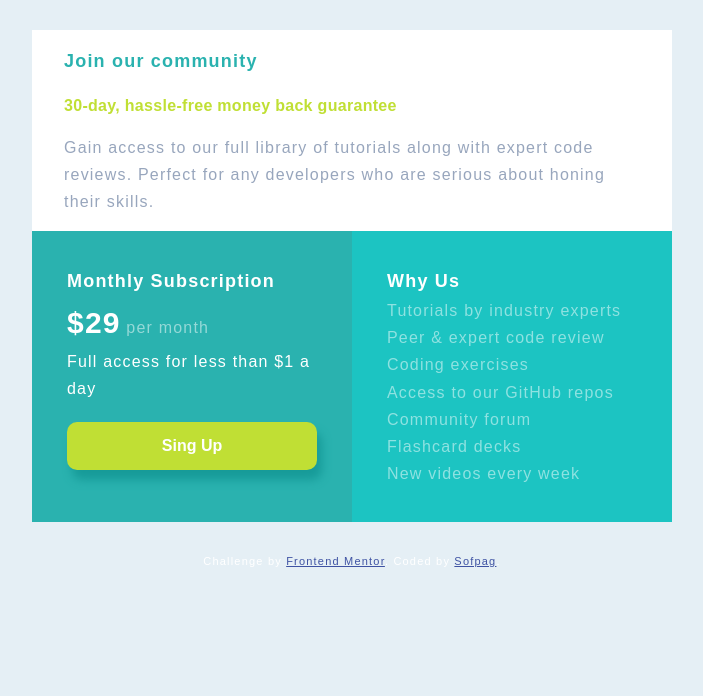
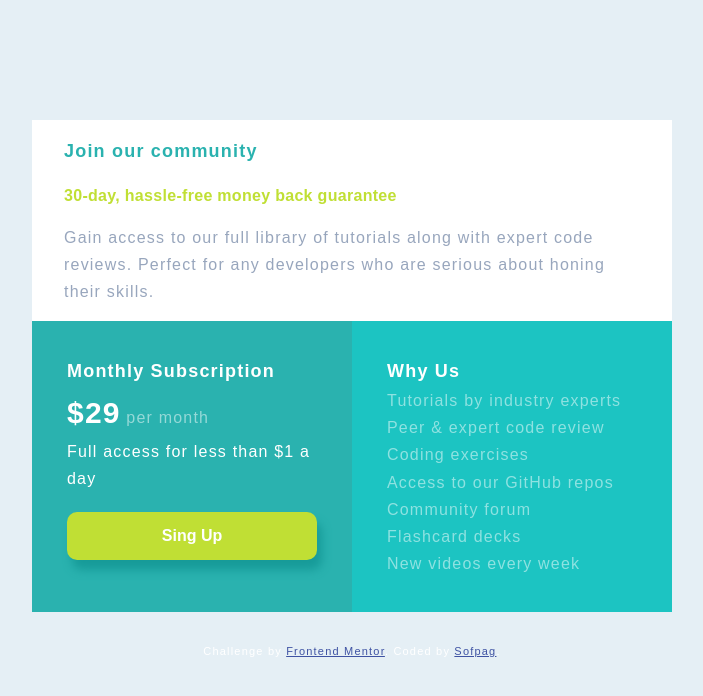
Before and after one commit to sofpag/Frontend-Mentor---Single-price-grid-component, a plain HTML site: page index.html in a window 1280 px wide. Shown: the whole page, without its empty margins (288-991 px from the left). Drawn offline with Linux system fonts and the light colour scheme; a web font is replaced by a local one.

Commit message:
minor fix

```diff
--- a/styles.css
+++ b/styles.css
@@ -1,6 +1,6 @@
 body {
   max-width: 700px;
-  margin: 0 auto;
+  margin: auto;
   background-color: hsl(204, 43%, 93%);
   color: hsl(0, 0%, 100%);
   font-family: "Karla", sans-serif;
@@ -74,11 +74,18 @@ button {
   cursor: pointer;
 }
 
+button:hover {
+  background-color: hsl(71, 90%, 54%);
+}
+
 .box-3 {
   background-color: hsl(179, 75%, 44%);
 }
 
 @media only screen and (min-width: 600px) {
+  body {
+    margin: 15vh auto;
+  }
   .container {
     display: grid;
     grid-template-columns: 1fr 1fr;
```
Also changed, not shown: design/Screenshot-mobile.png (added), design/Screenshot-web.png (added), 1 other file.
